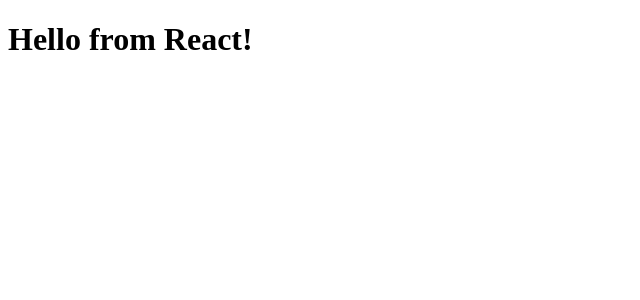
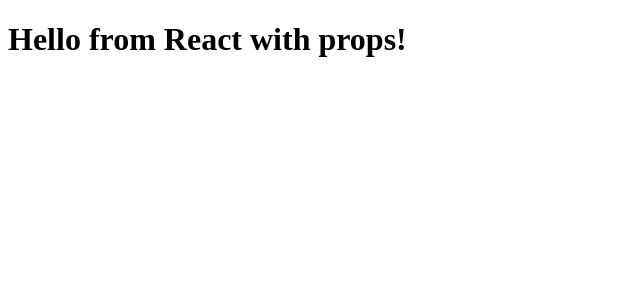
Before and after one commit to rickyalmeidadev/conceitos-reactjs-rocketseat, a React app: page / in a window 1280 px wide. Shown: the top 300 px of the page, without its empty margins (0-640 px from the left). Built offline with nearby package versions, Linux system fonts and the light colour scheme.

Commit message:
feat: pass props to Header component

```diff
--- a/src/App.js
+++ b/src/App.js
@@ -3,7 +3,7 @@
 import Header from './components/Header';
 
 const App = () => {
-  return <Header />;
+  return <Header title="Hello from React with props!" />;
 };
 
 export default App;
--- a/src/components/Header/index.js
+++ b/src/components/Header/index.js
@@ -1,9 +1,9 @@
 import React from 'react';
 
-const Header = () => {
+const Header = ({ title }) => {
   return (
     <header>
-      <h1>Hello from React!</h1>
+      <h1>{title}</h1>
     </header>
   );
 };
```
